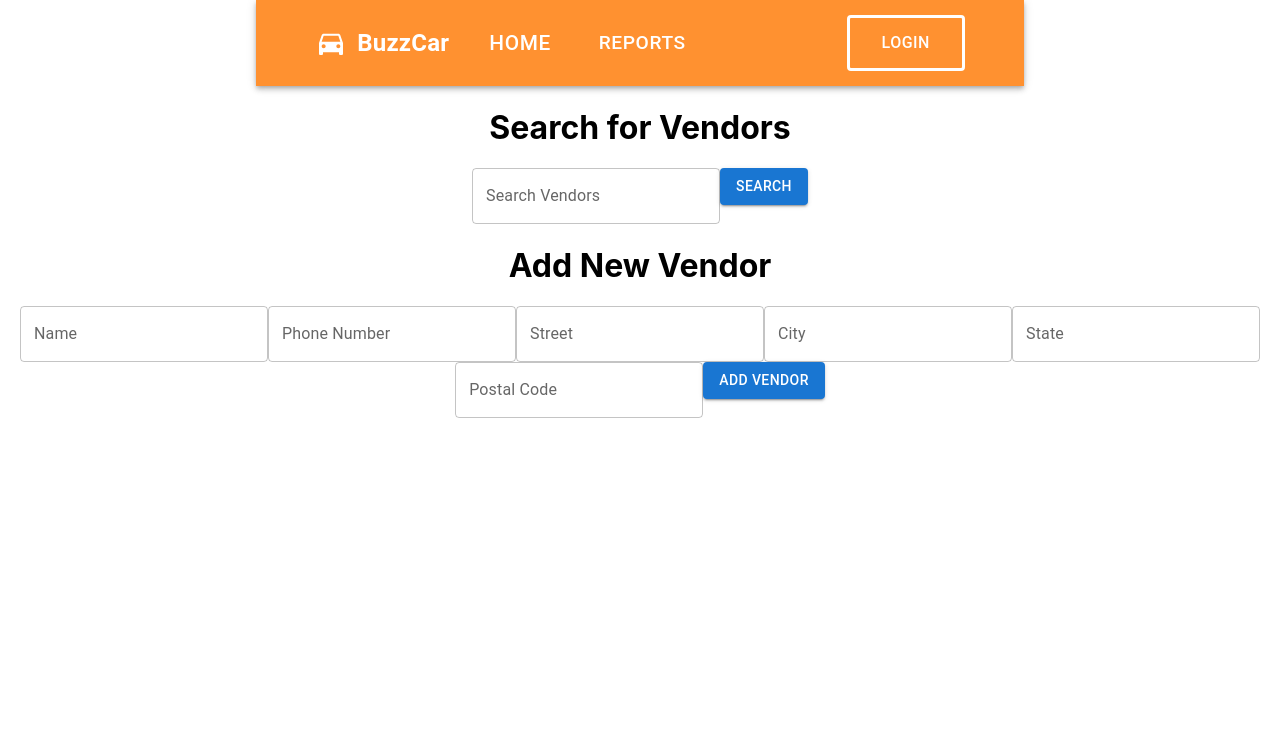
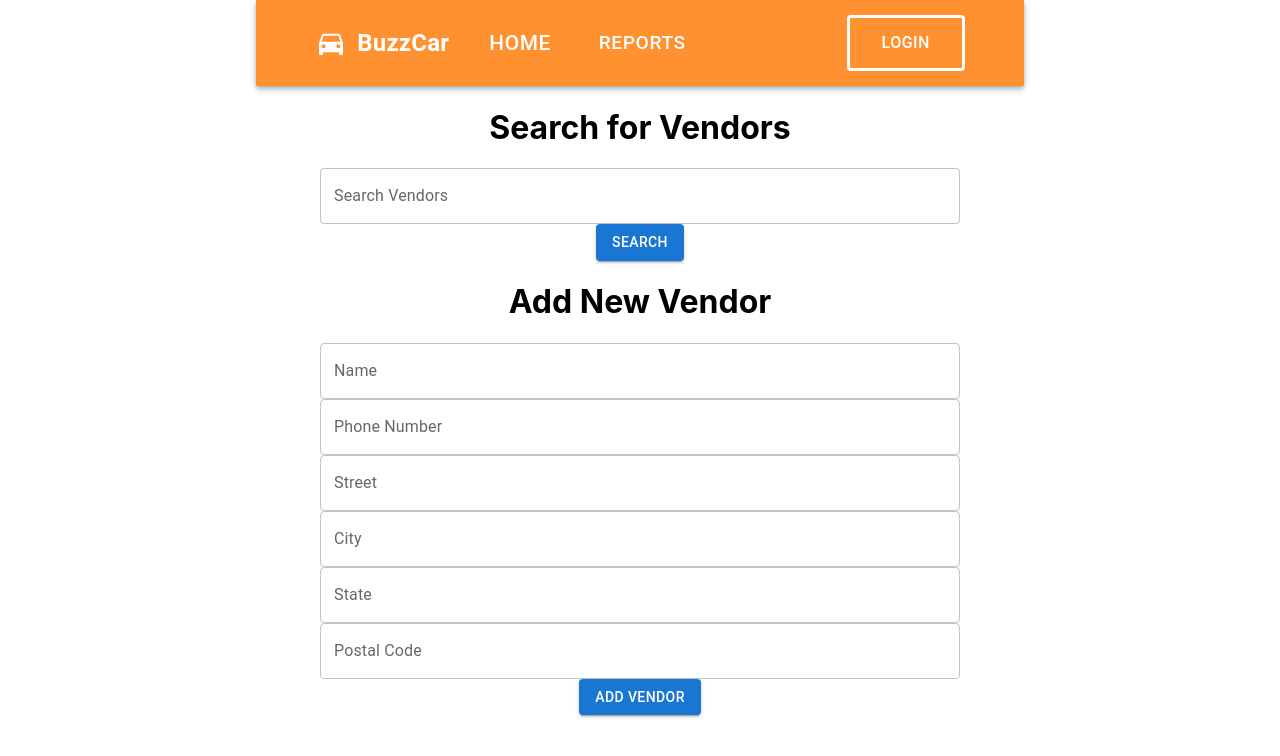
Before and after one commit to zxan/6400, a React (Create React App) app in the folder Phase3/frontend/: page /AddPartsOrder in a window 1280 px wide. Shown: the top 756 px of the page. Built offline with nearby package versions, Linux system fonts and the light colour scheme.

Commit message:
error handling and text field format on addvendor

```diff
--- a/Phase3/frontend/src/AddPartsOrder.js
+++ b/Phase3/frontend/src/AddPartsOrder.js
@@ -1,13 +1,12 @@
 import React, { useState, useEffect } from 'react';
-import TextField from '@mui/material/TextField';
 import Paper from '@mui/material/Paper';
-import Button from '@mui/material/Button';
 import Table from '@mui/material/Table';
 import TableBody from '@mui/material/TableBody';
 import TableCell from '@mui/material/TableCell';
 import TableContainer from '@mui/material/TableContainer';
 import TableHead from '@mui/material/TableHead';
 import TableRow from '@mui/material/TableRow';
+import { Card, CardContent, Typography, TextField, Button, Grid, Tabs, Tab } from '@mui/material';
 import axios from 'axios';
 import NavBar from './component/navBar';
 
@@ -38,6 +37,21 @@ function AddPartsOrder() {
   };
 
   const handleAddVendor = () => {
+    // Validate phone number format
+    const phoneNumberRegex = /^\d{3}-\d{3}-\d{4}$/;
+    if (!phoneNumberRegex.test(newVendor.phoneNumber)) {
+      // Display an error message (you can customize this part based on your UI framework)
+      alert('Invalid phone number format. Please use xxx-xxx-xxxx format.');
+      return; // Don't proceed with adding the vendor
+    }
+
+    // Validate postal code format
+    const postalCodeRegex = /^\d{5}$/;
+    if (!postalCodeRegex.test(newVendor.postalCode)) {
+      alert('Invalid postal code format. Please use a 5-digit code.');
+      return; // Don't proceed with adding the vendor
+    }
+
     // Define headers with 'Content-Type' set to 'application/json'
     const headers = {
       'Content-Type': 'application/json',
@@ -66,20 +80,26 @@ function AddPartsOrder() {
   };
 
 
+
   return (
     <div>
       <NavBar />
       <div style={{ textAlign: 'center' }}>
         <h1>Search for Vendors</h1>
+        <Grid container justifyContent="center">
+          <Grid item xs={12} sm={6}>
             <TextField
               label="Search Vendors"
               variant="outlined"
               value={searchText}
               onChange={(e) => setSearchText(e.target.value)}
+              fullWidth
             />
             <Button variant="contained" color="primary" onClick={handleSearch}>
               Search
             </Button>
+          </Grid>
+        </Grid>
         {showTable && (
           <TableContainer component={Paper}>
             <Table>
@@ -109,47 +129,55 @@ function AddPartsOrder() {
           </TableContainer>
         )}
         <h1>Add New Vendor</h1>
-        <div>
+        <Grid container justifyContent="center">
+          <Grid item xs={12} sm={6}>
             <TextField
               label="Name"
               variant="outlined"
               value={newVendor.name}
               onChange={(e) => setNewVendor({ ...newVendor, name: e.target.value })}
+              fullWidth
             />
             <TextField
               label="Phone Number"
               variant="outlined"
               value={newVendor.phoneNumber}
               onChange={(e) => setNewVendor({ ...newVendor, phoneNumber: e.target.value })}
+              fullWidth
             />
             <TextField
               label="Street"
               variant="outlined"
               value={newVendor.street}
               onChange={(e) => setNewVendor({ ...newVendor, street: e.target.value })}
+              fullWidth
             />
             <TextField
               label="City"
               variant="outlined"
               value={newVendor.city}
               onChange={(e) => setNewVendor({ ...newVendor, city: e.target.value })}
+              fullWidth
             />
             <TextField
               label="State"
               variant="outlined"
               value={newVendor.state}
               onChange={(e) => setNewVendor({ ...newVendor, state: e.target.value })}
+              fullWidth
             />
             <TextField
               label="Postal Code"
               variant="outlined"
               value={newVendor.postalCode}
               onChange={(e) => setNewVendor({ ...newVendor, postalCode: e.target.value })}
+              fullWidth
             />
             <Button variant="contained" color="primary" onClick={handleAddVendor}>
               Add Vendor
             </Button>
-        </div>
+          </Grid>
+        </Grid>
       </div>
     </div>
   );
```
Lines whose indentation alone changed are shown as unchanged.
